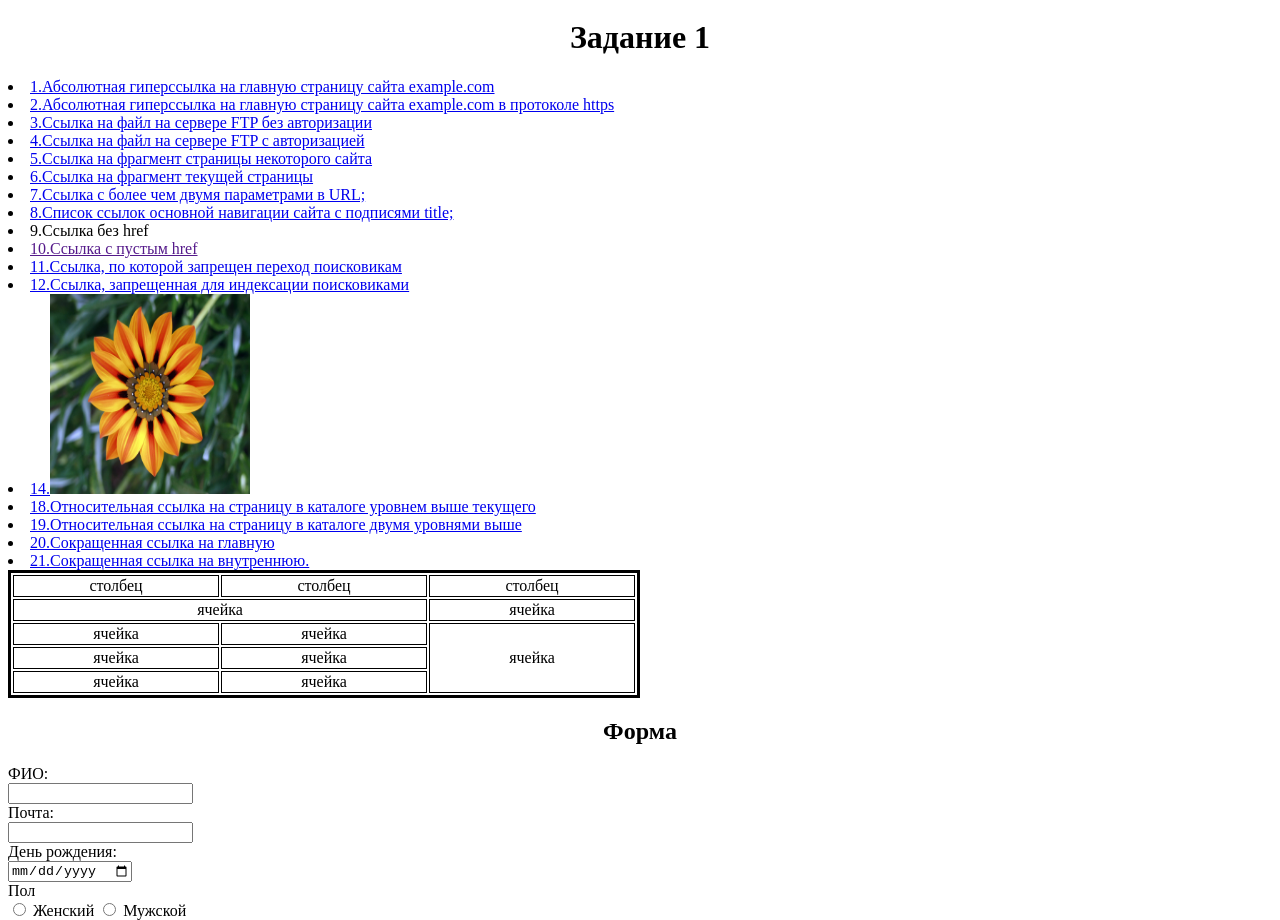
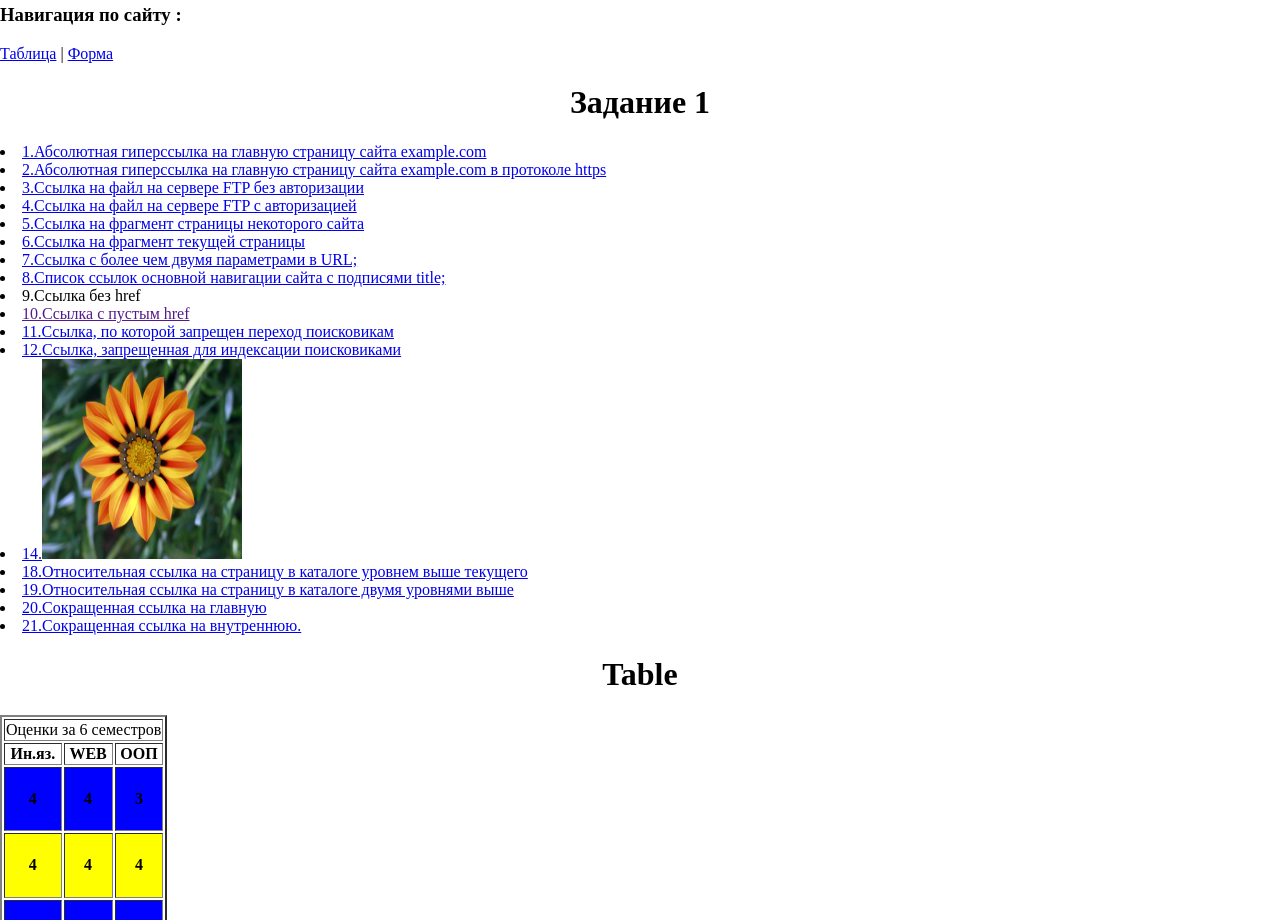
Before and after one commit to NikiktaIvashchenko/index, a plain HTML site: page Web/main.html in a window 1280 px wide. Shown: the part 132-1052 px from the top of the page. Drawn offline with Linux system fonts and the light colour scheme.

Commit message:
Update main.html

```diff
--- a/Web/main.html
+++ b/Web/main.html
@@ -2,13 +2,19 @@
 <html lang="ru">
 <head>
     <meta charset="UTF-8">
-    <link rel="stylesheet" href="css">
+    <link rel="stylesheet" href="css/stile.css.css">
     <title>Ivashchenko Nikita 28/1</title>
 </head>
-<body>
+<body style="margin: 0;">
+    <div id="main-aisde-wrapper">
     <header>
     <div class="banner">
-    <a href="#home"><img id="logo" src="image.png" alt="Логотип"/></a>
+    <a href="#home"><img style="float:left; margin:1px; width:150px; height:96px;" src="image.png"/><FIELDSET>
+
+        <h1>Логотип </h1>
+        </FIELDSET>
+</a>
+
     </div>
     </header>
     <div class="container">
@@ -19,6 +25,11 @@
     <a href="https://www.kubsu.ru/ru/abiturient" title="Абитуриентам">Абитуриентам</a>
     <a href="https://www.kubsu.ru/ru/studlife" title="Студентам">Студентам</a>
     </nav>
+                <nav>
+    <h3 align = left> Навигация по сайту :</h3>
+     <a href="#chap1">Таблица</a> |
+                <a href="#chap3" >Форма</a> </nav>
+
     <h1 id="Jakor"><center>Задание 1</center></h1>
     <li><a href="http://example.com">1.Абсолютная гиперссылка на главную страницу сайта example.com</a></li>
     <li><a href = "https://example.com/" >2.Абсолютная гиперссылка на главную страницу сайта example.com в протоколе https</a></li>
@@ -39,65 +50,25 @@
     <li><a href = " http://example.com/main " > 20.Cокращенная ссылка на главную </a></li>
     <li><a href = " http://example.com/main/page" > 21.Cокращенная ссылка на внутреннюю. </a></li>
         <div class="tabl">
-            <table bordercolor="black" border="3" width="50%">
+            <h1 align=center>Table</h1>
 
-<!-- cтрока 1 -->
-
-<tr align="center">
-
-<td>столбец</td>
-
-<td>столбец</td>
-
-<td>столбец</td>
-
-</tr>
-
-<!-- cтрока 2 -->
-
-<tr align="center">
-
-<td colspan="2">ячейка</td>
-
-<td>ячейка</td>
-
-</tr>
-
-<!-- cтрока 3 -->
-
-<tr align="center">
-
-<td>ячейка</td>
-
-<td>ячейка</td>
-
-<td rowspan="3">ячейка</td>
-
-</tr>
-
-<!-- cтрока 4 -->
-
-<tr align="center">
-
-<td>ячейка</td>
-
-<td>ячейка</td>
-
-</tr>
-
-<!-- cтрока 5 -->
-
-<tr align="center">
-
-<td>ячейка</td>
-
-<td>ячейка</td>
-
-</tr>
-
-</table>
+<a id="chap1"></a>
+<TABLE BORDER="2">
+<td colspan="4" h1 align=center>Оценки за 6 семестров</td>
+<tr><th>Ин.яз.</th>
+<th>WEB</th>
+    <th>ООП</th></tr>
+    <tr bgcolor=#0000FF><td><H4 ALIGN=CENTER>4</H4></td><td><H4 ALIGN=CENTER>4</H4></td><td><H4 ALIGN=CENTER>3</H4></td>
+    <tr bgcolor=#FFFF00><td><H4 ALIGN=CENTER>4</H4></td><td><H4 ALIGN=CENTER>4</H4></td><td><H4 ALIGN=CENTER>4</H4></td>
+    <tr bgcolor=#0000FF><td><H4 ALIGN=CENTER>4</H4></td><td><H4 ALIGN=CENTER>3</H4></td><td><H4 ALIGN=CENTER>3</H4></td>
+    <tr bgcolor=#FFFF00><td><H4 ALIGN=CENTER>4</H4></td><td><H4 ALIGN=CENTER>5</H4></td><td><H4 ALIGN=CENTER>4</H4></td>
+    <tr bgcolor=#0000FF><td><H4 ALIGN=CENTER>5</H4></td><td><H4 ALIGN=CENTER>5</H4></td><td><H4 ALIGN=CENTER>4</H4></td>
+    <tr bgcolor=#FFFF00><td><H4 ALIGN=CENTER>4</H4></td><td><H4 ALIGN=CENTER>4</H4></td><td><H4 ALIGN=CENTER>4</H4></td>
+    </TABLE>
+    </div>
+    <a id="chap3"></a>
     <h2><center>Форма</center></h2>
-<form action="/" method="POST">
+    <form action="/" method="POST">
     <label>
             ФИО:<br>
             <input name="field-name-1" value="">
@@ -115,9 +86,9 @@
     <label><input type="radio" name="radio-group-1" value="Значение2" /> Мужской</label><br/>
 
     Число конечностей<br/>
-    <label><input type="radio" name="radio-group-1" value="Значение1" /> 1</label>
-    <label><input type="radio" name="radio-group-1" value="Значение2" /> 2</label>
-    <label><input type="radio" name="radio-group-1" value="Значение3" /> 4</label>
+    <label><input type="radio" name="radio-group-2" value="Значение1" /> 1</label>
+    <label><input type="radio" name="radio-group-2" value="Значение2" /> 2</label>
+    <label><input type="radio" name="radio-group-2" value="Значение3" /> 4</label>
 
     <label>
     <br>Сверхспособность<br/>
@@ -142,10 +113,10 @@
         <input type="submit" value="Отправить"/>
 
     </form>
-    </div>
-    </div>
     <footer>
         <h2>Footer</h2>
     </footer>
+    </div>
+    </div>
 </body>
 </html>
```
